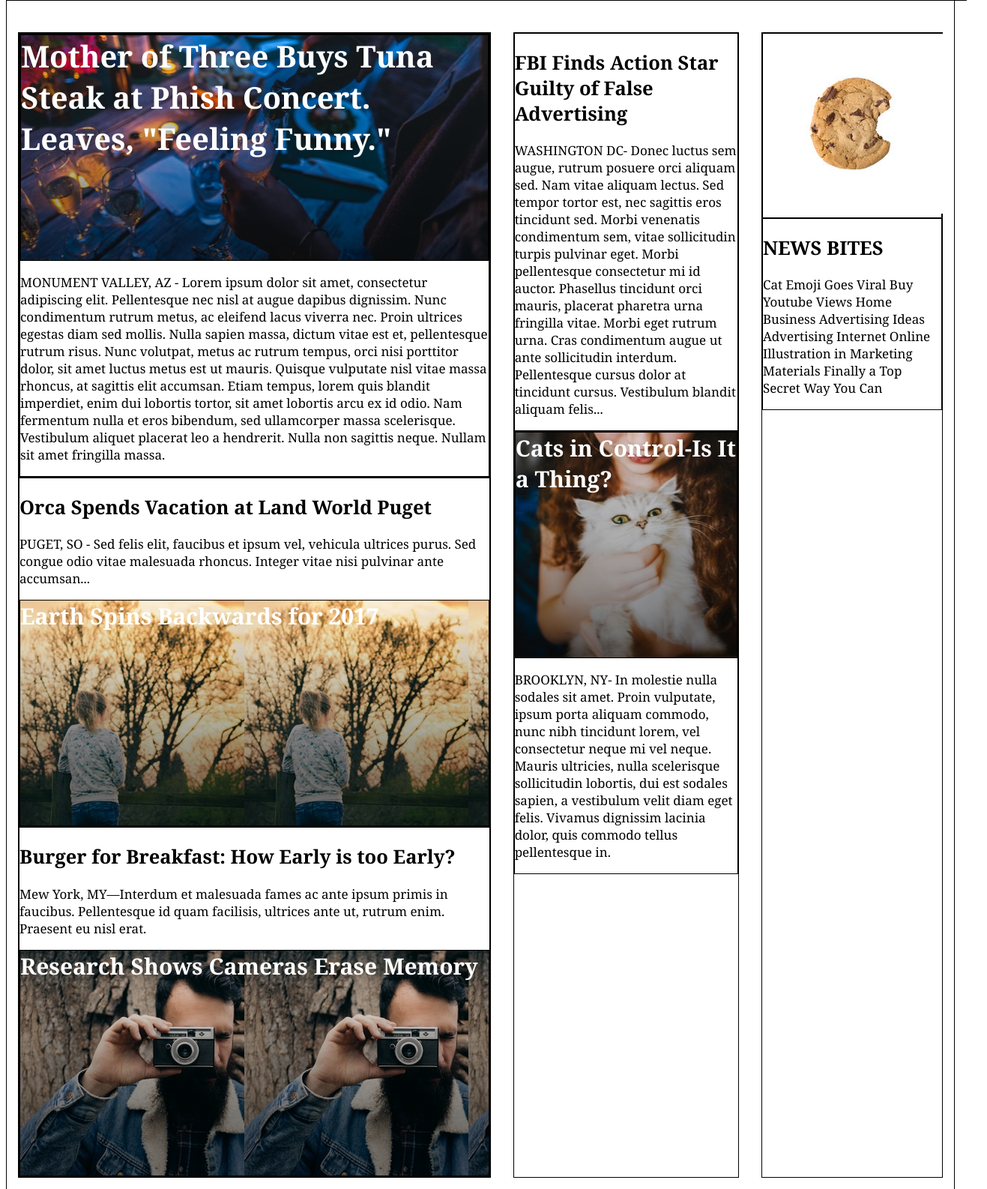
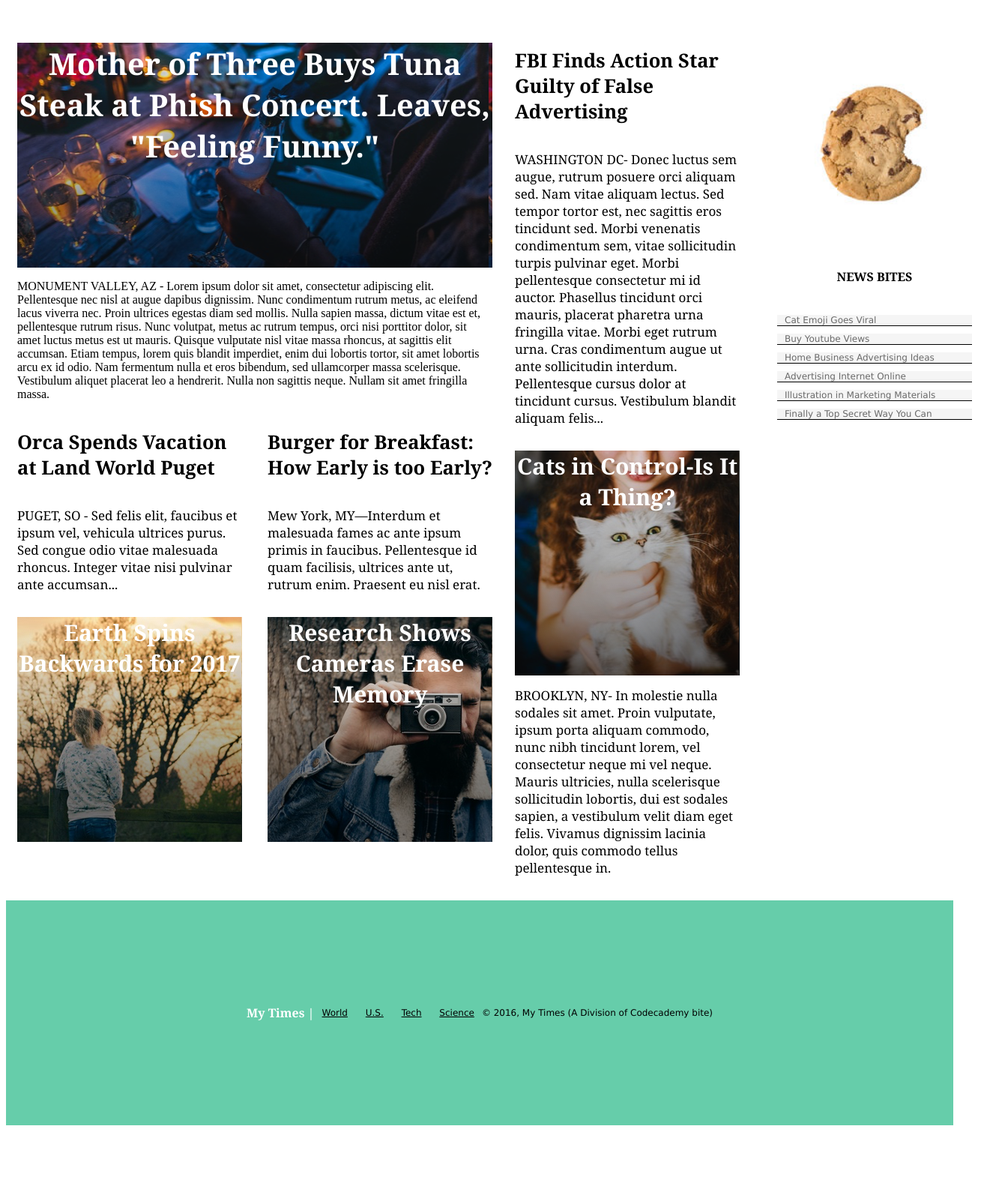
Before and after one commit to MartinGras95/MyTimes, a plain HTML site: page index.html in a window 1280 px wide. Shown: the part 81-1667 px from the top of the page at 75% size, 1317 px wide, since content can reach past the window. After the commit the page ends 1590 px from the top, so only its background shows below. Drawn offline with Linux system fonts and the light colour scheme.

Commit message:
project finished

```diff
--- a/index.html
+++ b/index.html
@@ -31,7 +31,7 @@
     <div class="main-container">
 
       <div class="column large">
-        <div class="story">
+
           <div class="lead">
 
       <div class="image-content"<span>  Mother of Three Buys Tuna Steak at Phish Concert. Leaves, "Feeling Funny."<span></div>
@@ -51,8 +51,10 @@ Nam fermentum nulla et eros bibendum,
 sed ullamcorper massa scelerisque.
 Vestibulum aliquet placerat leo a hendrerit.
 Nulla non sagittis neque. Nullam sit amet fringilla massa.</p>
+
 </div>
-</div>
+
+      <div class="stories">
 
         <div class="story">
           <h2>Orca Spends Vacation at Land World Puget</h2>
@@ -66,6 +68,7 @@ Nulla non sagittis neque. Nullam sit amet fringilla massa.</p>
             </p>
             <div class="image-content camera"><span>Research Shows Cameras Erase Memory</span></div>
         </div>
+      </div>
 
       </div>
 
@@ -97,12 +100,39 @@ Nulla non sagittis neque. Nullam sit amet fringilla massa.</p>
         </div>
 
         <div class="story">
-          <h2>NEWS BITES</h2>
-          <p>Cat Emoji Goes Viral Buy Youtube Views Home Business Advertising Ideas
-            Advertising Internet Online Illustration in Marketing Materials Finally a Top Secret Way You Can</p>
+          <div class="bites-list">
+          <h3>NEWS BITES</h2>
+            <span class="bite">Cat Emoji Goes Viral</span>
+            <span class="bite">Buy Youtube Views</span>
+            <span class="bite">Home Business Advertising Ideas</span>
+            <span class="bite">Advertising Internet Online</span>
+            <span class="bite">Illustration in Marketing Materials</span>
+            <span class="bite">Finally a Top Secret Way You Can</span>
+          </div>
+
         </div>
+       </div>
+
 
       </div>
 
+             <div class="footer">
+                 <h3>My Times | </h3>
+
+               <nav>
+                 <span><a href="#">World</a></span>
+                 <span><a href="#">U.S.</a></span>
+                 <span><a href="#">Tech</a></span>
+                 <span><a href="#">Science</a></span>
+               </nav>
+
+               <p>
+                 © 2016, My Times (A Division of Codecademy bite)
+
+               </p>
+
+
+           </div>
+
   </body>
 </html>
--- a/resources/css/style.css
+++ b/resources/css/style.css
@@ -38,7 +38,7 @@ a{
 }
 
 div{
-  border: 1px solid black;
+
 }
 
 .main-container{
@@ -53,7 +53,7 @@ div{
   margin: 15px;
 }
 .column.large{
-  width: 630px;
+  width: 700px;
 }
 
 .column.medium{
@@ -62,12 +62,16 @@ div{
 
 .column.small{
   width: 240px;
+  flex-direction: column;
 }
 
 .story{
   font-family: Georgia;
   font-size: 17px;
   color: black;
+  display: flex;
+  width: 300px;
+  flex-direction: column;
 }
 
 .image-content{
@@ -76,6 +80,8 @@ div{
   font-weight: bold;
   font-size: 30px;
   color: white;
+  margin-top: 15px;
+  text-align: center;
 }
 
 .lead .image-content{
@@ -94,3 +100,52 @@ div{
 .cat{
   background:url(../images/img-story-1.png);
 }
+
+.stories{
+  display:flex;
+  justify-content: space-between;
+}
+
+.story p{
+  margin-top: 15px;
+}
+
+.bites-list h3{
+  font-size: 16px;
+  font-weight: bold;
+  text-align: center;
+  margin-bottom: 40px;
+}
+
+.bites-list .bite{
+  background-color: WhiteSmoke;
+  font-family: Verdana;
+  font-size: 12px;
+  color: DimGray;
+  display: block;
+  margin: 10px 20px;
+  padding-left: 10px;
+  border-bottom: 1px solid black;
+
+}
+
+.footer{
+  height: 300px;
+  background-color: MediumAquamarine;
+ margin: auto;
+ font-family: Verdana;
+ font-size: 12px;
+ display: flex;
+ justify-content: center;
+ align-items: center;
+}
+
+.footer h3{
+  font-family: Georgia;
+ font-size: 16px;
+ font-weight: bold;
+ color: white;
+}
+
+.copyright{
+}
```
